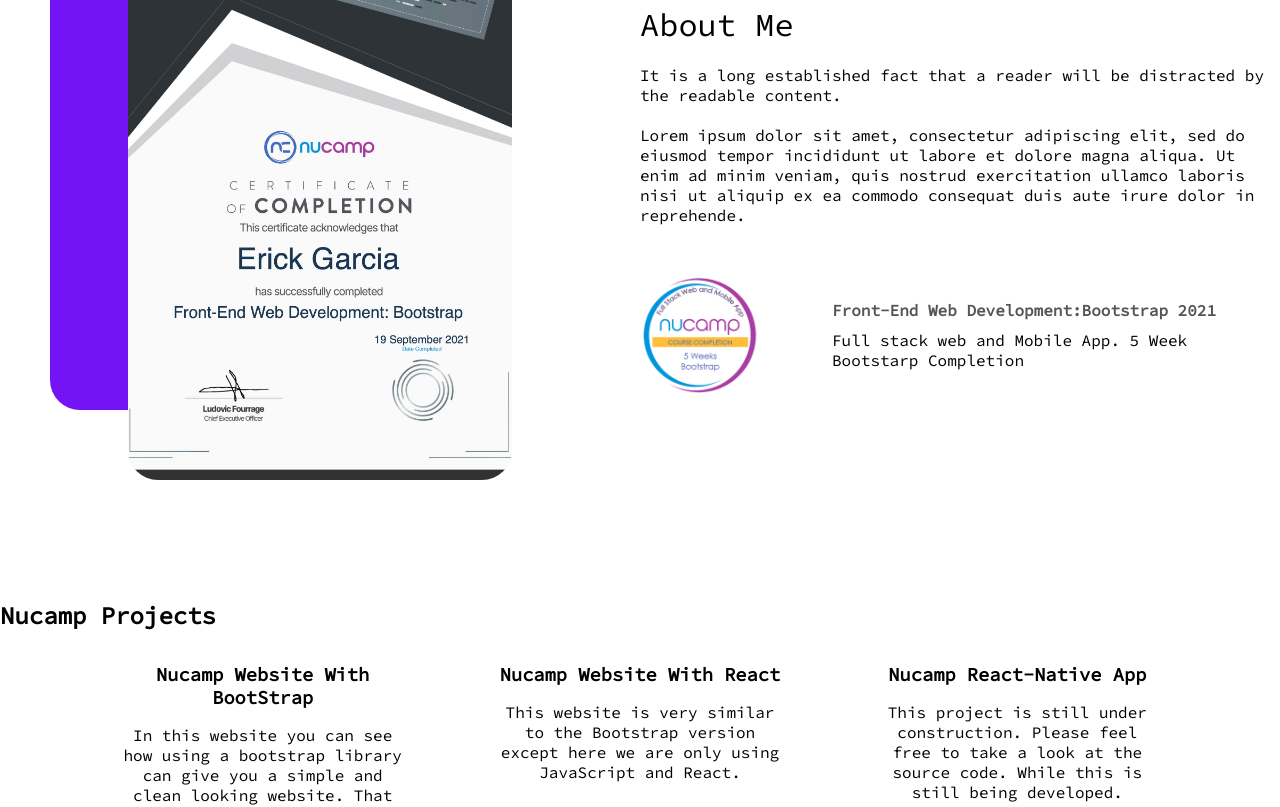
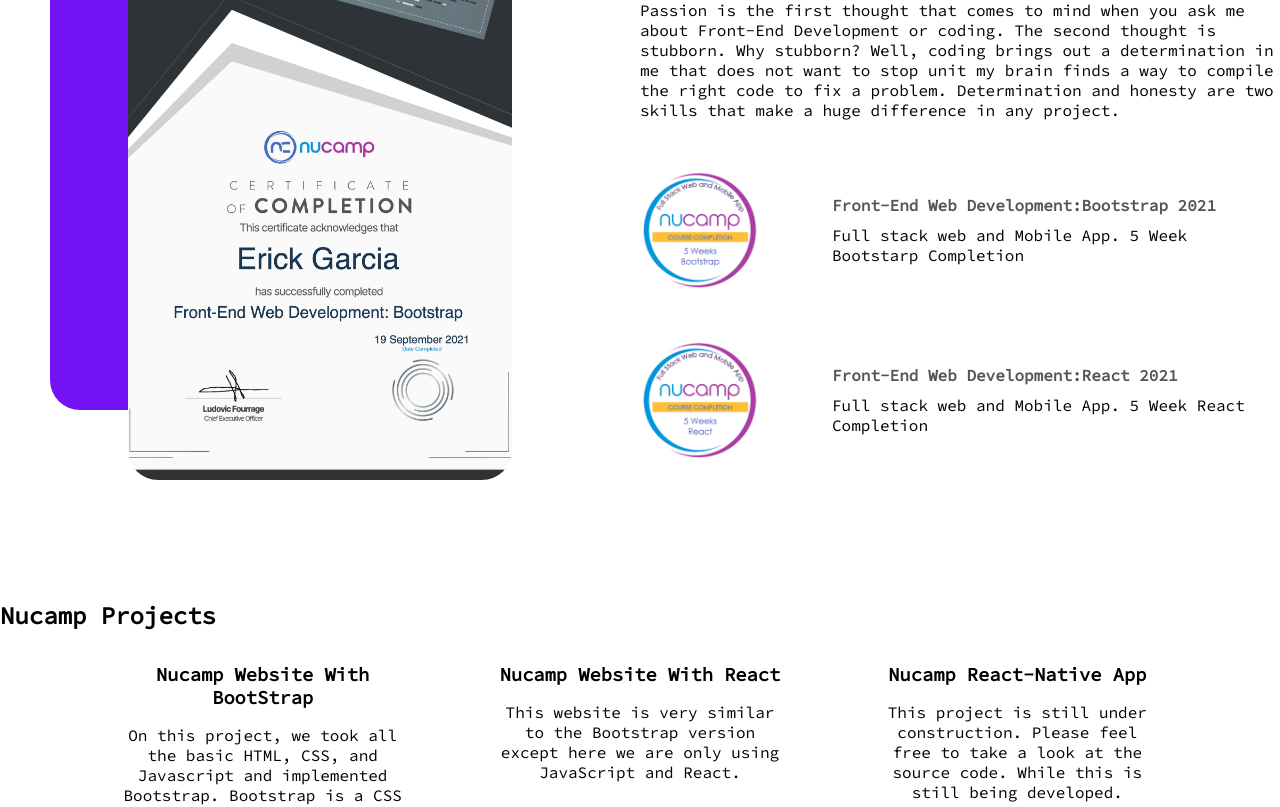
Before and after one commit to CrypticNightOwl/my-portfolio, a React (Create React App) app: page / in a window 1280 px wide. Shown: the part 1000-1807 px from the top of the page. Built offline with nearby package versions, Linux system fonts and the light colour scheme.

Commit message:
project update

```diff
--- a/public/index.html
+++ b/public/index.html
@@ -10,7 +10,8 @@
   <style>
     * {
       margin: 0;
-      font-family: 'Source Code Pro', monospace;    }
+      font-family: 'Source Code Pro', monospace;
+    }
   </style>
   <title>React App</title>
 </head>
--- a/src/App.js
+++ b/src/App.js
@@ -1,4 +1,4 @@
-import React from 'react'
+import React from "react";
 import { useContext } from "react";
 import About from "./components/about/About";
 import Projects from "./components/Projects";
--- a/src/components/about/About.js
+++ b/src/components/about/About.js
@@ -1,7 +1,8 @@
 import "./About.css";
 import Award from "../../img/bootstarp.png";
-import Award2 from "../../img/award.jpg"
-import React from 'react'
+import Award3 from "../../img/React.png";
+import Award2 from "../../img/award.jpg";
+import React from "react";
 
 const About = () => {
     return (
@@ -19,14 +20,10 @@
             <div className="a-right">
                 <h1 className="a-title">About Me</h1>
                 <p className="a-sub">
-                    It is a long established fact that a reader will be distracted by the
-                    readable content.
+
                 </p>
                 <p className="a-desc">
-                    Lorem ipsum dolor sit amet, consectetur adipiscing elit, sed do
-                    eiusmod tempor incididunt ut labore et dolore magna aliqua. Ut enim ad
-                    minim veniam, quis nostrud exercitation ullamco laboris nisi ut
-                    aliquip ex ea commodo consequat duis aute irure dolor in reprehende.
+                Passion is the first thought that comes to mind when you ask me about Front-End Development or coding. The second thought is stubborn. Why stubborn? Well, coding brings out a determination in me that does not want to stop unit my brain finds a way to compile the right code to fix a problem. Determination and honesty are two skills that make a huge difference in any project.
                 </p>
                 <div className="a-award">
                     <img src={Award} alt="" className="a-award-img" />
@@ -37,6 +34,15 @@
                         </p>
                     </div>
                 </div>
+                <div className="a-award">
+                    <img src={Award3} alt="" className="a-award-img" />
+                    <div className="a-award-texts">
+                        <h4 className="a-award-title">Front-End Web Development:React 2021</h4>
+                        <p className="a-award-desc">
+                            Full stack web and Mobile App. 5 Week React Completion
+                        </p>
+                    </div>
+                </div>
             </div>
         </div>
     );
--- a/src/components/intro/Intro.js
+++ b/src/components/intro/Intro.js
@@ -1,4 +1,4 @@
-import React from 'react'
+import React from "react";
 import "./Intro.css";
 // import Me from "../../img/me.png";
 
--- a/src/context.js
+++ b/src/context.js
@@ -1,5 +1,4 @@
-
-import React from 'react'
+import React from "react";
 import { createContext, useReducer } from "react";
 
 export const ThemeContext = createContext();
--- a/src/portfolio.js
+++ b/src/portfolio.js
@@ -2,8 +2,8 @@
     {
         name: 'Nucamp Website With BootStrap',
         description:
-            'In this website you can see how using a bootstrap library can give you a simple and clean looking website. That is responsive to different screen sizes.',
-        stack: ['HTML', 'CSS', 'JavaScrip', 'Bootsrap' ],
+            'On this project, we took all the basic HTML, CSS, and Javascript and implemented Bootstrap. Bootstrap is a CSS framework that allows us to develop responsive websites using the mobile-first method. This method ensures that your website will work responsively on any screen size such as an iPhone or a desktop. This makes the user experience enjoyable on any device and every time. ',
+        stack: ['HTML', 'CSS', 'JavaScrip', 'Bootsrap'],
         sourceCode: 'https://github.com/CrypticNightOwl/nucamp',
         livePreview: 'https://crypticnightowl.github.io/nucamp/',
     },
@@ -38,4 +38,4 @@
 
 
 
-export {projects, skills,}
+export { projects, skills, }
```
Also changed, not shown: src/components/ProjectContainer.js (+5 -5 lines), src/components/Projects.js (+5 -5 lines), src/components/contact/Contact.js (+6 -6 lines), src/img/React.png (added).
